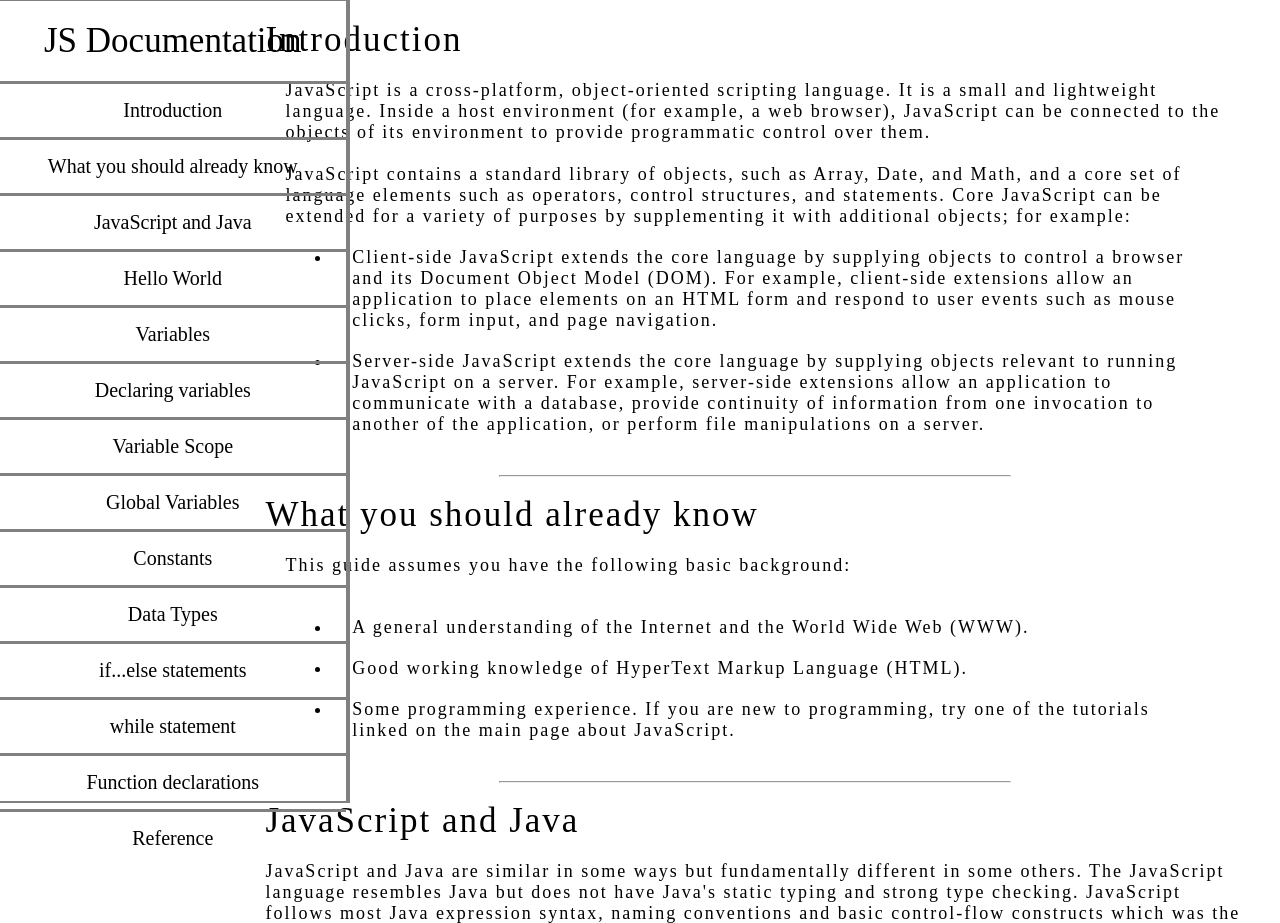
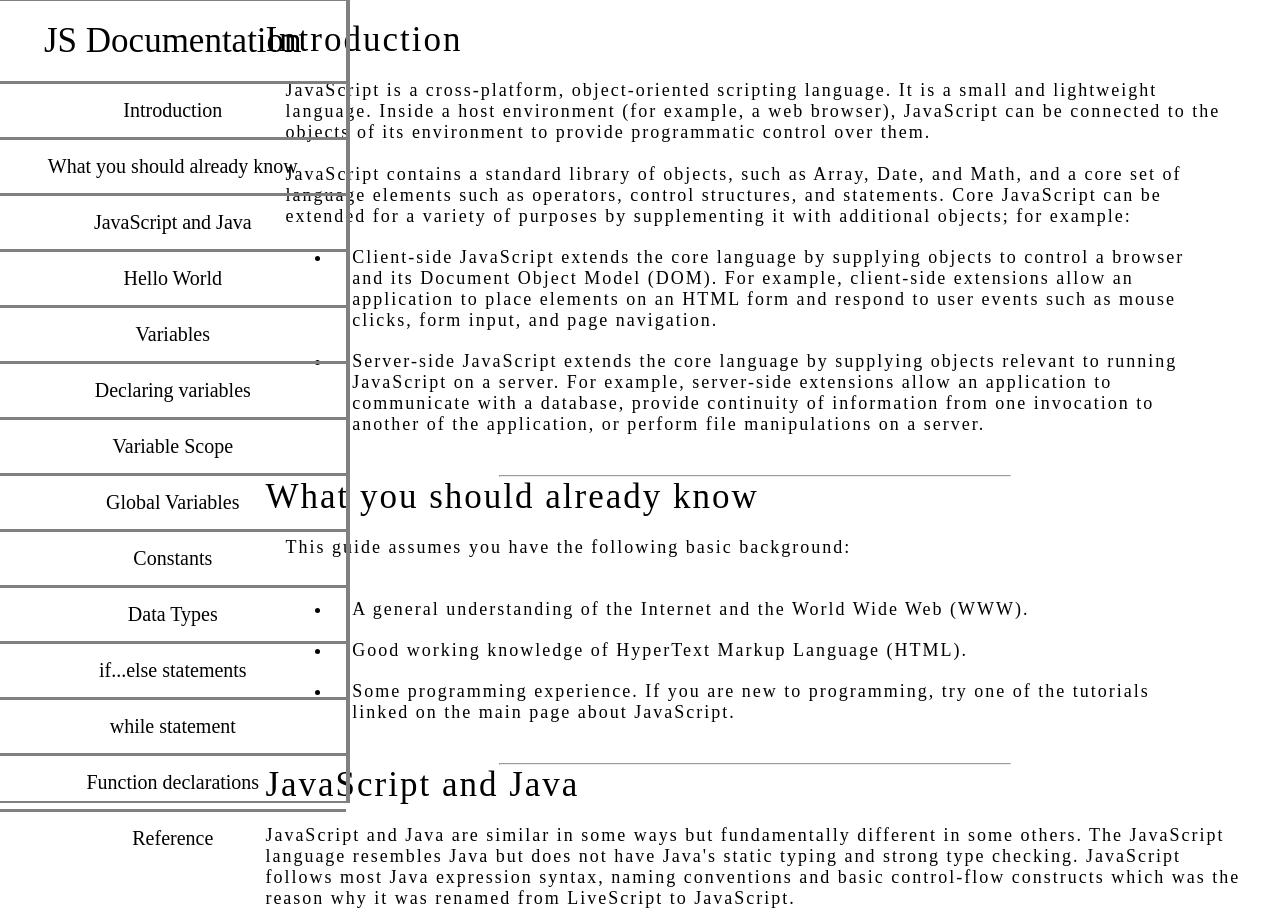
Before and after one commit to rahdirs11/freeCodeCamp_TechnicalDocumentation, a plain HTML site: page index.html in a window 1280 px wide. Shown: the top 923 px of the page. Drawn offline with Linux system fonts and the light colour scheme.

```diff
--- a/index.html
+++ b/index.html
@@ -69,7 +69,7 @@
              </div>
          </div>
 
-         <hr><br>
+         <hr>
 
          <div class="main-section">
              <header id="know" class="main-section-header">
@@ -87,7 +87,7 @@
 
             </div>
 
-        <hr><br>
+        <hr>
 
          <div class="main-section">
             <header id="js-java" class="main-section-header">
@@ -107,7 +107,7 @@
                 with whether methods are public, private, or protected, and you do not have to implement interfaces. Variables, parameters, and function return types are not explicitly typed.</p>
          </div>
 
-         <hr><br>
+         <hr>
 
          <div class="main-section">
             <header id="hw" class="main-section-header">
@@ -123,7 +123,7 @@
             </p>
          </div>
 
-         <hr><br>
+         <hr>
 
          <div class="main-section">
             <header id="variables" class="main-section-header">
@@ -137,7 +137,7 @@
             <p>You can use ISO 8859-1 or Unicode letters such as å and ü in identifiers. You can also use the Unicode escape sequences as characters in identifiers. Some examples of legal names are Number_hits, temp99, and _name.</p>
          </div>
 
-         <hr><br>
+         <hr>
 
          <div class="main-section">
             <header id="declaring" class="main-section-header">
@@ -170,7 +170,7 @@
             </ul>
          </div>
 
-         <hr><br>
+         <hr>
 
          <div class="main-section">
             <header id="scope" class="main-section-header">
@@ -196,7 +196,7 @@
             </p>
          </div>
 
-         <hr><br>
+         <hr>
 
          <div class="main-section">
             <header class="main-section-header" id="global-variables">
@@ -209,7 +209,7 @@
                 For example, if a variable called phoneNumber is declared in a document, you can refer to this variable from an iframe as parent.phoneNumber.</p>
          </div>
 
-         <hr><br>
+         <hr>
 
          <div class="main-section">
             <header id="constants" class="main-section-header">
@@ -242,7 +242,7 @@
             </p>
          </div>
 
-         <hr><br>
+         <hr>
 
          <div class="main-section">
 
@@ -270,7 +270,7 @@
             </p>
         </div>
 
-        <hr><br>
+        <hr>
          <div class="main-section">
              <header class="main-section-header" id="func-declaration">
                  <p>Function Declaration</p>
@@ -306,7 +306,7 @@
              </p>
          </div>
 
-         <hr><br>
+         <hr>
 
          <div class="main-section">
             <header class="main-section-header" id="ref">
@@ -320,7 +320,8 @@
             </p>
          </div>
 
-         <hr><br>
+         <hr>
+
      </main>
 </body>
 </html>
```
